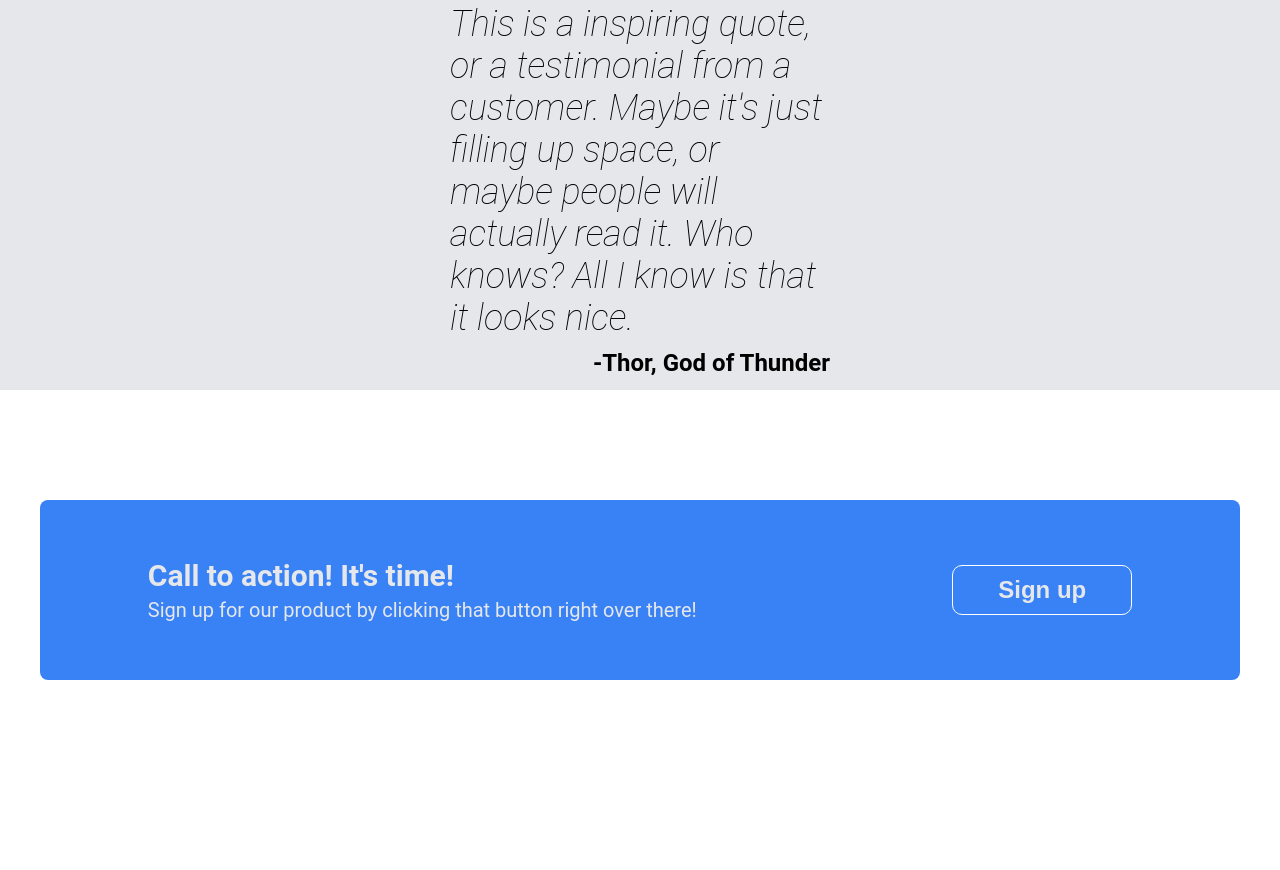
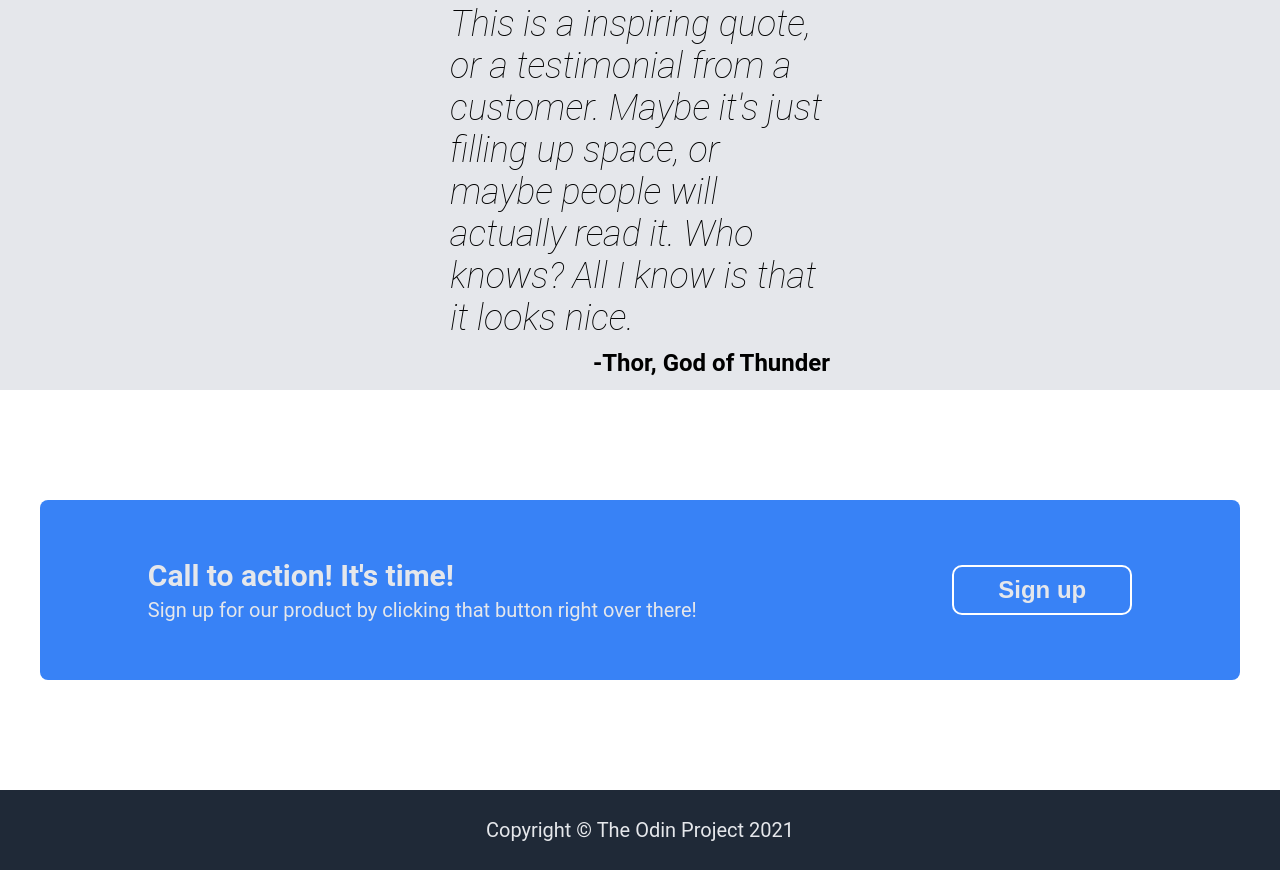
Before and after one commit to tonghoangnam1997/odin-landing-page, a plain HTML site: page index.html in a window 1280 px wide. Shown: the part 1078-1948 px from the top of the page. Before the commit the page ends 1868 px from the top, so only its background shows below. Drawn offline with Linux system fonts and the light colour scheme.

Commit message:
Added Final Footer Section

```diff
--- a/index.html
+++ b/index.html
@@ -57,5 +57,8 @@
             <button class="final-cta-button">Sign up</button>
         </div>
     </div>
+    <div class="footer">
+        <p>Copyright © The Odin Project 2021</p>
+    </div>
 </body>
 </html>
--- a/styles.css
+++ b/styles.css
@@ -211,6 +211,21 @@ button.final-cta-button {
     font-weight: bold;
     color: #e5e7eb;
     background-color: transparent;
-    border: 1px solid white;
+    border: 2px solid white;
     border-radius: 10px;
 }
+
+/* Footer Section */
+
+.footer {
+    display: flex;
+    justify-content: center;
+    align-items: center;
+    height: 80px;
+    background-color: #1f2937;
+}
+
+.footer p {
+    font-size: 20px;
+    color: #e5e7eb;
+}
```
